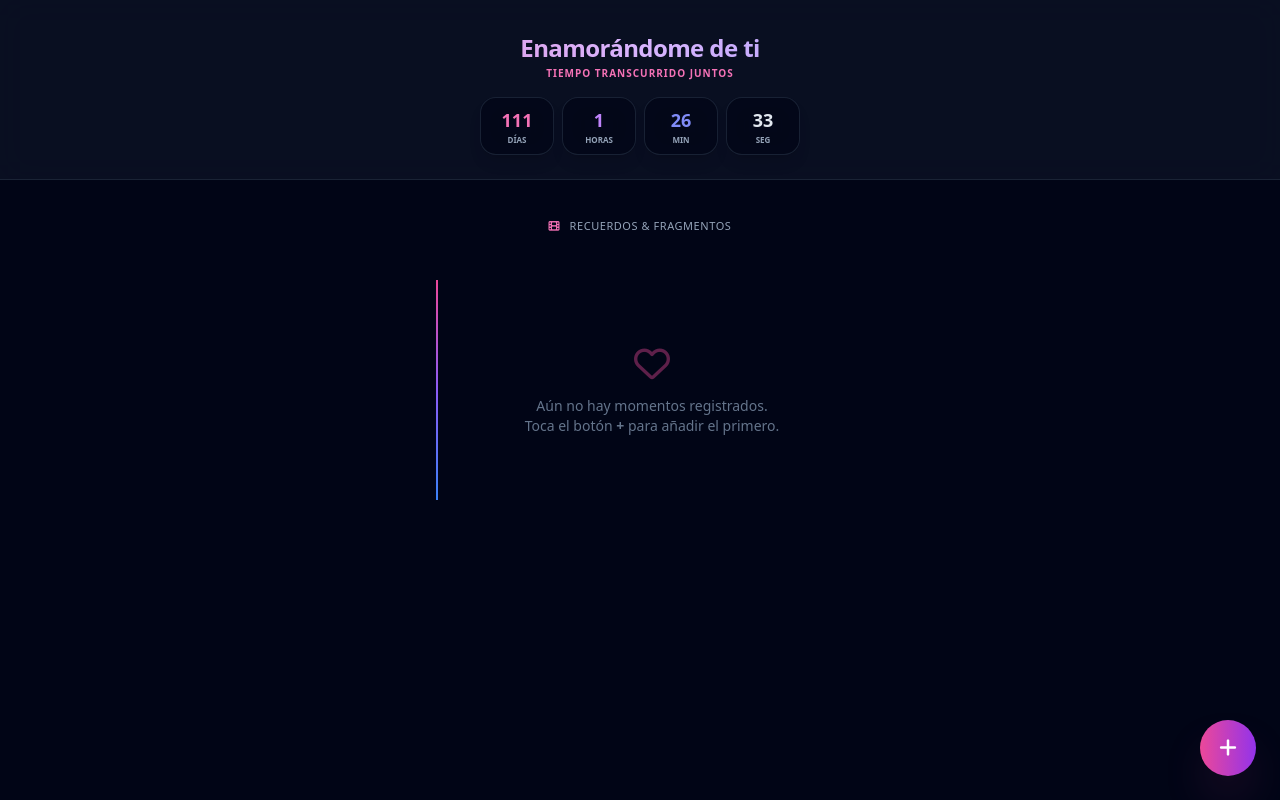
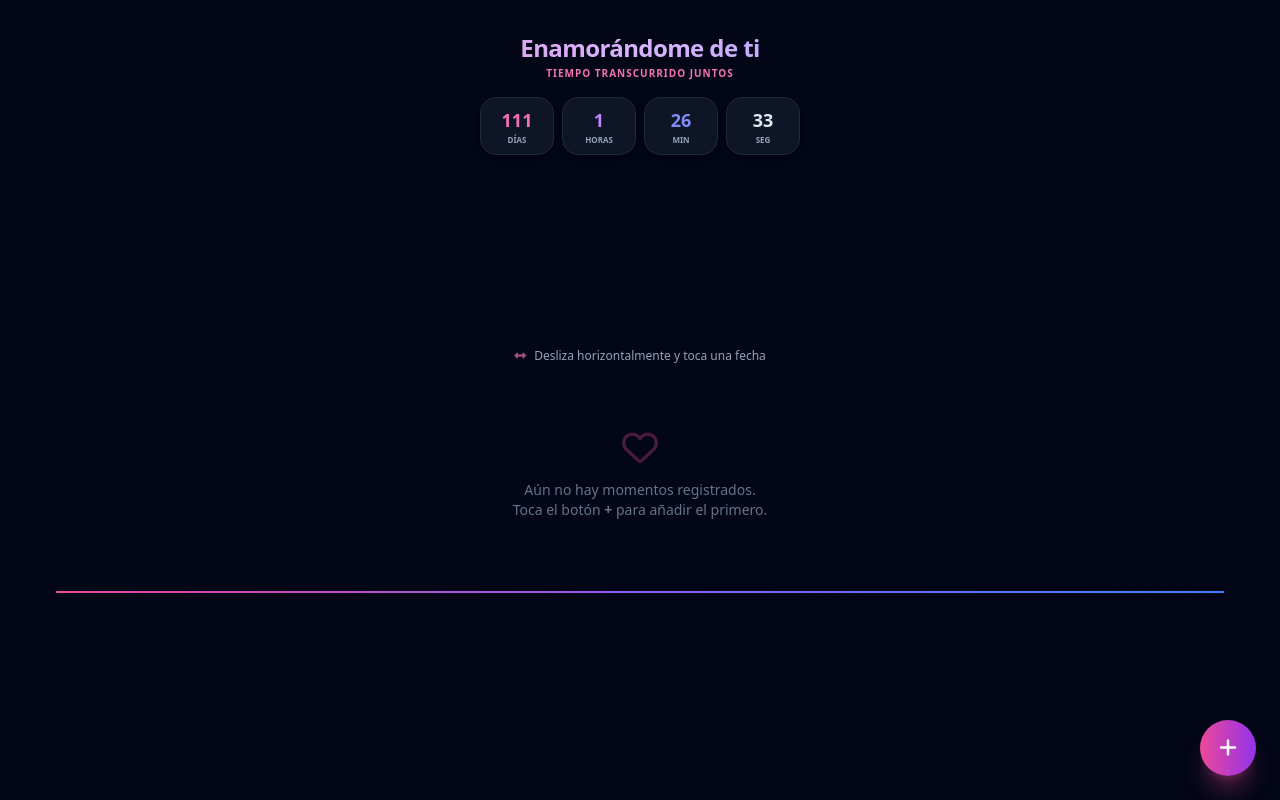
Before and after one commit to hornernest/enamorandome-de-ti, a Flask app: page / in a window 1280 px wide. Run offline with Flask 3, Linux system fonts and the light colour scheme; the visitor is signed in with stand-in values (Sample User, id 1); data that the repository does not hold is empty; some libraries are stand-ins or nearby versions.

Commit message:
Update index.html

```diff
--- a/templates/index.html
+++ b/templates/index.html
@@ -7,77 +7,45 @@
   <script src="https://cdn.tailwindcss.com"></script>
   <link href="https://cdnjs.cloudflare.com/ajax/libs/font-awesome/6.4.0/css/all.min.css" rel="stylesheet">
   <style>
-    /* Efecto Ken Burns / Video para el fondo animado */
-    @keyframes kenburns {
-      0% { transform: scale(1) translate(0, 0); opacity: 0; }
-      15% { opacity: 0.35; }
-      85% { opacity: 0.35; }
-      100% { transform: scale(1.15) translate(-10px, -15px); opacity: 0; }
+    /* Ocultar scrollbar pero permitir scroll fluido */
+    .no-scrollbar::-webkit-scrollbar {
+      display: none;
+    }
+    .no-scrollbar {
+      -ms-overflow-style: none;
+      scrollbar-width: none;
     }
 
-    .slide-bg {
-      position: absolute;
-      inset: 0;
-      background-size: cover;
-      background-position: center;
-      animation: kenburns 18s infinite ease-in-out;
-      opacity: 0;
+    /* Línea horizontal central */
+    .horizontal-timeline-track {
+      position: relative;
     }
-
-    .slide-1 { animation-delay: 0s; }
-    .slide-2 { animation-delay: 4.5s; }
-    .slide-3 { animation-delay: 9s; }
-    .slide-4 { animation-delay: 13.5s; }
-
-    /* Cinta de collage deslizante infinita */
-    @keyframes scrollReel {
-      0% { transform: translateX(0); }
-      100% { transform: translateX(-50%); }
-    }
-    .collage-track {
-      display: flex;
-      width: max-content;
-      animation: scrollReel 28s linear infinite;
-    }
-    .collage-track:hover {
-      animation-play-state: paused;
-    }
-
-    .timeline-stem::before {
+    .horizontal-timeline-track::before {
       content: '';
       position: absolute;
-      left: 1.25rem;
-      top: 0;
-      bottom: 0;
-      width: 2px;
-      background: linear-gradient(to bottom, #ec4899, #8b5cf6, #3b82f6);
+      top: 50%;
+      left: 2rem;
+      right: 2rem;
+      height: 2px;
+      background: linear-gradient(90deg, #ec4899, #8b5cf6, #3b82f6);
+      transform: translateY(-50%);
+      z-index: 0;
     }
   </style>
 </head>
-<body class="bg-slate-950 text-slate-100 min-h-screen pb-28 font-sans overflow-x-hidden relative selection:bg-pink-500 selection:text-white">
+<body class="bg-slate-950 text-slate-100 min-h-screen font-sans selection:bg-pink-500 selection:text-white flex flex-col justify-between overflow-x-hidden">
 
-  <!-- FONDO TIPO VIDEO / CROSSFADE FLOTANTE -->
-  <div class="fixed inset-0 pointer-events-none z-0 overflow-hidden">
-    <!-- Reemplaza los enlaces por URLs de tus fotos o mantenlas de fondo atmosférico -->
-    <div id="bg-slide1" class="slide-bg slide-1 filter blur-[1px]"></div>
-    <div id="bg-slide2" class="slide-bg slide-2 filter blur-[1px]"></div>
-    <div id="bg-slide3" class="slide-bg slide-3 filter blur-[1px]"></div>
-    <div id="bg-slide4" class="slide-bg slide-4 filter blur-[1px]"></div>
-    <!-- Capa de oscurecimiento y viñeta para lectura impecable -->
-    <div class="absolute inset-0 bg-slate-950/85 backdrop-blur-[2px]"></div>
-  </div>
-
-  <!-- PANTALLA DE ACCESO (LOGIN) -->
   {% if not logged_in %}
-  <div class="fixed inset-0 bg-slate-950/90 backdrop-blur-md flex items-center justify-center p-6 z-50">
-    <div class="bg-slate-900/90 border border-slate-800/80 rounded-3xl p-8 max-w-sm w-full text-center shadow-2xl shadow-pink-500/10 backdrop-blur-xl">
+  <!-- PANTALLA LOGIN -->
+  <div class="fixed inset-0 bg-slate-950/95 flex items-center justify-center p-6 z-50">
+    <div class="bg-slate-900 border border-slate-800 rounded-3xl p-8 max-w-sm w-full text-center shadow-2xl">
       <div class="w-16 h-16 mx-auto mb-4 bg-pink-500/10 text-pink-400 rounded-full flex items-center justify-center text-2xl shadow-inner border border-pink-500/20">
         <i class="fas fa-heart animate-pulse"></i>
       </div>
       <h1 class="text-2xl font-black bg-clip-text text-transparent bg-gradient-to-r from-pink-400 via-purple-300 to-indigo-400 mb-2">
         Enamorándome de ti
       </h1>
-      <p class="text-xs text-slate-400 mb-6">Un viaje por cada momento juntos.</p>
+      <p class="text-xs text-slate-400 mb-6">Nuestro viaje en el tiempo.</p>
 
       {% if error %}
         <p class="text-red-400 text-xs mb-4 bg-red-950/50 border border-red-800/50 py-2 px-3 rounded-xl">{{ error }}</p>
@@ -85,124 +53,135 @@
 
       <form action="/login" method="POST" class="space-y-4">
         <input type="password" name="password" required placeholder="Contraseña de pareja"
-               class="w-full bg-slate-950/80 border border-slate-800 rounded-2xl px-4 py-3 text-center text-sm text-white focus:outline-none focus:border-pink-500 placeholder-slate-600 shadow-inner">
-        <button type="submit" class="w-full bg-gradient-to-r from-pink-500 to-purple-600 hover:from-pink-600 hover:to-purple-700 py-3.5 rounded-2xl font-semibold text-white shadow-lg shadow-pink-500/25 active:scale-95 transition-all">
-          Descubrir nuestros momentos
+               class="w-full bg-slate-950 border border-slate-800 rounded-2xl px-4 py-3 text-center text-sm text-white focus:outline-none focus:border-pink-500 placeholder-slate-600">
+        <button type="submit" class="w-full bg-gradient-to-r from-pink-500 to-purple-600 py-3.5 rounded-2xl font-semibold text-white shadow-lg shadow-pink-500/20 active:scale-95 transition-all">
+          Abrir historia
         </button>
       </form>
     </div>
   </div>
   {% else %}
 
-  <!-- CONTENIDO PRINCIPAL (Z-INDEX 10 PARA QUEDAR SOBRE EL FONDO) -->
-  <div class="relative z-10">
-
-    <!-- HEADER CON CONTADOR -->
-    <header class="pt-8 pb-6 px-4 text-center bg-slate-900/60 backdrop-blur-lg border-b border-slate-800/80 sticky top-0 z-30">
+  <!-- ENCABEZADO Y CONTADOR -->
+  <header class="pt-8 pb-4 px-4 text-center">
     <h1 class="text-2xl font-black tracking-tight bg-clip-text text-transparent bg-gradient-to-r from-pink-400 via-purple-300 to-indigo-400">
       Enamorándome de ti
     </h1>
     <p class="text-[10px] text-pink-400 font-semibold tracking-widest uppercase mt-0.5">Tiempo transcurrido juntos</p>
 
-      <!-- Contador en Tiempo Real -->
     <div class="grid grid-cols-4 gap-2 max-w-xs mx-auto mt-4">
-        <div class="bg-slate-950/80 border border-slate-800/80 rounded-2xl p-2 shadow-lg backdrop-blur-md">
+      <div class="bg-slate-900/90 border border-slate-800 rounded-2xl p-2 shadow-md">
         <span id="days" class="text-lg font-black text-pink-400">0</span>
         <span class="block text-[8px] text-slate-400 uppercase font-semibold">Días</span>
       </div>
-        <div class="bg-slate-950/80 border border-slate-800/80 rounded-2xl p-2 shadow-lg backdrop-blur-md">
+      <div class="bg-slate-900/90 border border-slate-800 rounded-2xl p-2 shadow-md">
         <span id="hours" class="text-lg font-black text-purple-400">0</span>
         <span class="block text-[8px] text-slate-400 uppercase font-semibold">Horas</span>
       </div>
-        <div class="bg-slate-950/80 border border-slate-800/80 rounded-2xl p-2 shadow-lg backdrop-blur-md">
+      <div class="bg-slate-900/90 border border-slate-800 rounded-2xl p-2 shadow-md">
         <span id="minutes" class="text-lg font-black text-indigo-400">0</span>
         <span class="block text-[8px] text-slate-400 uppercase font-semibold">Min</span>
       </div>
-        <div class="bg-slate-950/80 border border-slate-800/80 rounded-2xl p-2 shadow-lg backdrop-blur-md">
+      <div class="bg-slate-900/90 border border-slate-800 rounded-2xl p-2 shadow-md">
         <span id="seconds" class="text-lg font-black text-slate-200">0</span>
         <span class="block text-[8px] text-slate-400 uppercase font-semibold">Seg</span>
       </div>
     </div>
   </header>
 
-    <!-- CARROUSEL / REEL DE COLLAGE VIVO (CINTA INTERACTIVA) -->
-    <section class="mt-6 overflow-hidden py-2 mask-radial">
-      <div class="text-center mb-3">
-        <span class="text-[11px] font-medium tracking-wider text-slate-400 uppercase">
-          <i class="fas fa-film mr-1.5 text-pink-400"></i> Recuerdos & Fragmentos
+  <!-- LÍNEA DE TIEMPO HORIZONTAL -->
+  <main class="my-auto py-12 px-6">
+    <div class="text-center mb-6">
+      <span class="text-xs text-slate-400 flex items-center justify-center gap-2">
+        <i class="fas fa-arrows-alt-h text-pink-400 animate-pulse"></i> Desliza horizontalmente y toca una fecha
       </span>
     </div>
 
-      <div class="collage-track gap-3 px-3" id="collageReel">
-        <!-- Tarjetas dinámicas del collage -->
-        {% for memory in memories %}
-          {% if memory.photo %}
-            <div class="w-36 h-48 rounded-2xl overflow-hidden border border-slate-700/60 shadow-xl flex-shrink-0 relative group transform hover:scale-105 transition-transform duration-300">
-              <img src="{{ memory.photo }}" class="w-full h-full object-cover">
-              <div class="absolute inset-0 bg-gradient-to-t from-slate-950 via-transparent to-transparent opacity-80"></div>
-              <span class="absolute bottom-2 left-2 text-[10px] font-semibold text-white truncate max-w-[120px]">
-                {{ memory.title }}
-              </span>
-            </div>
-          {% endif %}
-        {% endfor %}
-      </div>
-    </section>
-
-    <!-- LÍNEA DE TIEMPO CRONOLÓGICA -->
-    <main class="max-w-md mx-auto px-4 mt-6 relative timeline-stem">
     {% if not memories %}
-        <div class="text-center py-16 text-slate-500 pl-6">
-          <i class="far fa-heart text-4xl mb-3 text-pink-500/40"></i>
+      <div class="text-center py-10 text-slate-500">
+        <i class="far fa-heart text-4xl mb-3 text-pink-500/30"></i>
         <p class="text-sm">Aún no hay momentos registrados.<br>Toca el botón <b>+</b> para añadir el primero.</p>
       </div>
     {% endif %}
 
+    <!-- Contenedor con Scroll Horizontal -->
+    <div class="overflow-x-auto no-scrollbar py-8 px-8 flex items-center horizontal-timeline-track space-x-12 cursor-grab active:cursor-grabbing">
       {% for memory in memories %}
-        <div class="relative pl-10 mb-8 group">
-          <div class="absolute left-[0.85rem] top-2 w-3.5 h-3.5 rounded-full bg-pink-500 border-4 border-slate-950 group-hover:scale-125 transition-transform duration-300"></div>
+        <div class="flex-shrink-0 flex flex-col items-center relative z-10 group">
 
-          <div class="bg-slate-900/80 backdrop-blur-md border border-slate-800/80 rounded-3xl overflow-hidden shadow-2xl hover:border-pink-500/40 transition-all relative">
+          <!-- FECHA RESALTADA EN ROSA (BOTÓN INTERACTIVO) -->
+          <button onclick='openDetailModal({{ memory|tojson }})'
+                  class="mb-3 px-3 py-1 rounded-full bg-pink-500/15 border border-pink-500/40 text-pink-400 hover:bg-pink-500 hover:text-white transition-all shadow-md shadow-pink-500/10 font-bold text-xs tracking-wider group-hover:scale-110">
+            {{ memory.date }}
+          </button>
 
-            <!-- Botón de Borrar -->
-            <form action="/delete/{{ memory.id }}" method="POST" onsubmit="return confirm('¿Seguro que deseas eliminar este recuerdo?');" class="absolute top-3 right-3 z-20">
-              <button type="submit" class="w-8 h-8 rounded-full bg-slate-950/70 backdrop-blur-md text-slate-400 hover:text-red-400 flex items-center justify-center transition-colors">
-                <i class="fas fa-trash-alt text-xs"></i>
+          <!-- ÍCONO PEQUEÑO EN LA LÍNEA -->
+          <button onclick='openDetailModal({{ memory|tojson }})'
+                  class="w-5 h-5 rounded-full bg-pink-500 border-2 border-slate-950 ring-4 ring-slate-900 group-hover:ring-pink-500/50 group-hover:scale-125 transition-all flex items-center justify-center shadow-lg">
+          </button>
+
+          <!-- TÍTULO CORTO ABAJO -->
+          <span class="mt-3 text-[11px] font-medium text-slate-300 max-w-[100px] truncate text-center group-hover:text-pink-300">
+            {{ memory.title }}
+          </span>
+        </div>
+      {% endfor %}
+    </div>
+  </main>
+
+  <!-- BOTÓN FLOTANTE (+) PARA AGREGAR RECUERDO -->
+  <button onclick="document.getElementById('modalAdd').classList.remove('hidden')"
+          class="fixed bottom-6 right-6 w-14 h-14 bg-gradient-to-r from-pink-500 to-purple-600 rounded-full flex items-center justify-center text-white shadow-xl shadow-pink-500/30 active:scale-95 transition-all z-40">
+    <i class="fas fa-plus text-xl"></i>
+  </button>
+
+  <!-- MODAL 1: DETALLE DEL RECUERDO (FOTO, FECHA, HISTORIA Y ACCIONES) -->
+  <div id="modalDetail" class="fixed inset-0 bg-black/85 backdrop-blur-md z-50 flex items-center justify-center p-4 hidden">
+    <div class="bg-slate-900 border border-slate-800 w-full max-w-sm rounded-3xl overflow-hidden shadow-2xl relative animate-fade-in">
+
+      <!-- Botón Cerrar -->
+      <button onclick="document.getElementById('modalDetail').classList.add('hidden')" class="absolute top-3 right-3 z-30 w-8 h-8 rounded-full bg-slate-950/70 text-slate-300 flex items-center justify-center hover:text-white">
+        <i class="fas fa-times"></i>
+      </button>
+
+      <!-- Foto -->
+      <div id="detailPhotoContainer" class="w-full h-64 bg-slate-950 overflow-hidden hidden">
+        <img id="detailPhoto" src="" class="w-full h-full object-cover">
+      </div>
+
+      <!-- Contenido -->
+      <div class="p-5">
+        <div class="flex items-center justify-between mb-2">
+          <span id="detailDate" class="text-xs font-bold px-2.5 py-0.5 rounded-full bg-pink-500/20 text-pink-400 border border-pink-500/30"></span>
+
+          <!-- Acciones: Editar y Eliminar -->
+          <div class="flex items-center space-x-2">
+            <!-- Botón Editar -->
+            <button id="btnEditMemory" class="text-slate-400 hover:text-pink-400 text-xs px-2 py-1 rounded-lg bg-slate-800">
+              <i class="fas fa-pen mr-1"></i> Editar
+            </button>
+
+            <!-- Botón Eliminar -->
+            <form id="formDelete" method="POST" onsubmit="return confirm('¿Seguro que deseas eliminar este recuerdo?');">
+              <button type="submit" class="text-slate-400 hover:text-red-400 text-xs px-2 py-1 rounded-lg bg-slate-800">
+                <i class="fas fa-trash-alt"></i>
               </button>
             </form>
+          </div>
+        </div>
 
-            {% if memory.photo %}
-              <div class="w-full max-h-80 overflow-hidden bg-slate-950">
-                <img src="{{ memory.photo }}" alt="{{ memory.title }}" class="w-full h-full object-cover">
-              </div>
-            {% endif %}
-
-            <div class="p-5">
-              <span class="inline-block text-[11px] font-semibold px-2.5 py-0.5 rounded-full bg-pink-500/10 text-pink-400 mb-2 border border-pink-500/20">
-                {{ memory.date }}
-              </span>
-              <h2 class="text-lg font-bold text-white mb-1.5 pr-8">{{ memory.title }}</h2>
-              {% if memory.story %}
-                <p class="text-slate-300 text-sm leading-relaxed whitespace-pre-line">{{ memory.story }}</p>
-              {% endif %}
+        <h2 id="detailTitle" class="text-lg font-bold text-white mb-2"></h2>
+        <p id="detailStory" class="text-slate-300 text-xs leading-relaxed whitespace-pre-line max-h-40 overflow-y-auto pr-1"></p>
       </div>
     </div>
   </div>
-      {% endfor %}
-    </main>
 
-    <!-- BOTÓN FLOTANTE (+) -->
-    <button onclick="document.getElementById('modal').classList.remove('hidden')"
-            class="fixed bottom-6 right-6 w-14 h-14 bg-gradient-to-r from-pink-500 to-purple-600 rounded-full flex items-center justify-center text-white shadow-2xl shadow-pink-500/30 active:scale-95 transition-all z-40">
-      <i class="fas fa-plus text-xl"></i>
-    </button>
-
-    <!-- MODAL PARA NUEVO MOMENTO -->
-    <div id="modal" class="fixed inset-0 bg-black/80 backdrop-blur-sm z-50 flex items-end sm:items-center justify-center hidden">
+  <!-- MODAL 2: AGREGAR RECUERDO -->
+  <div id="modalAdd" class="fixed inset-0 bg-black/80 backdrop-blur-sm z-50 flex items-end sm:items-center justify-center hidden">
     <div class="bg-slate-900 border border-slate-800 w-full sm:max-w-md rounded-t-3xl sm:rounded-3xl p-6 shadow-2xl">
       <div class="flex justify-between items-center mb-4">
         <h3 class="text-lg font-bold text-white">Nuevo Momento</h3>
-          <button onclick="document.getElementById('modal').classList.add('hidden')" class="text-slate-400 hover:text-white p-2">
+        <button onclick="document.getElementById('modalAdd').classList.add('hidden')" class="text-slate-400 hover:text-white p-2">
           <i class="fas fa-times text-xl"></i>
         </button>
       </div>
@@ -225,7 +204,7 @@
         </div>
         <div>
           <label class="block text-xs text-slate-400 mb-1">Anécdota / Historia</label>
-            <textarea name="story" rows="3" placeholder="¿Qué recuerdas o sentiste ese día?"
+          <textarea name="story" rows="3" placeholder="¿Qué sentiste ese día?"
                     class="w-full bg-slate-950 border border-slate-800 rounded-xl px-4 py-2.5 text-sm text-white focus:outline-none focus:border-pink-500"></textarea>
         </div>
         <button type="submit" class="w-full bg-gradient-to-r from-pink-500 to-purple-600 hover:from-pink-600 hover:to-purple-700 py-3 rounded-2xl font-semibold text-white shadow-lg transition-all">
@@ -235,10 +214,46 @@
     </div>
   </div>
 
+  <!-- MODAL 3: MODIFICAR / EDITAR RECUERDO -->
+  <div id="modalEdit" class="fixed inset-0 bg-black/80 backdrop-blur-sm z-50 flex items-end sm:items-center justify-center hidden">
+    <div class="bg-slate-900 border border-slate-800 w-full sm:max-w-md rounded-t-3xl sm:rounded-3xl p-6 shadow-2xl">
+      <div class="flex justify-between items-center mb-4">
+        <h3 class="text-lg font-bold text-white">Editar Momento</h3>
+        <button onclick="document.getElementById('modalEdit').classList.add('hidden')" class="text-slate-400 hover:text-white p-2">
+          <i class="fas fa-times text-xl"></i>
+        </button>
+      </div>
+
+      <form id="formEdit" method="POST" enctype="multipart/form-data" class="space-y-4">
+        <div>
+          <label class="block text-xs text-slate-400 mb-1">Título del momento</label>
+          <input type="text" id="editTitle" name="title" required
+                 class="w-full bg-slate-950 border border-slate-800 rounded-xl px-4 py-2.5 text-sm text-white focus:outline-none focus:border-pink-500">
+        </div>
+        <div>
+          <label class="block text-xs text-slate-400 mb-1">Fecha</label>
+          <input type="date" id="editDate" name="date_event" required
+                 class="w-full bg-slate-950 border border-slate-800 rounded-xl px-4 py-2.5 text-sm text-white focus:outline-none focus:border-pink-500">
+        </div>
+        <div>
+          <label class="block text-xs text-slate-400 mb-1">Cambiar Foto (opcional)</label>
+          <input type="file" name="photo" accept="image/*"
+                 class="w-full text-xs text-slate-400 file:mr-3 file:py-2 file:px-4 file:rounded-xl file:border-0 file:text-xs file:font-semibold file:bg-pink-500/10 file:text-pink-400">
+        </div>
+        <div>
+          <label class="block text-xs text-slate-400 mb-1">Anécdota / Historia</label>
+          <textarea id="editStory" name="story" rows="3"
+                    class="w-full bg-slate-950 border border-slate-800 rounded-xl px-4 py-2.5 text-sm text-white focus:outline-none focus:border-pink-500"></textarea>
+        </div>
+        <button type="submit" class="w-full bg-gradient-to-r from-pink-500 to-purple-600 hover:from-pink-600 hover:to-purple-700 py-3 rounded-2xl font-semibold text-white shadow-lg transition-all">
+          Actualizar recuerdo
+        </button>
+      </form>
+    </div>
   </div>
 
   <script>
-    // Fecha de inicio: 19 de junio de 2026 a las 16:37
+    // Contador Infinito
     const START_DATE = new Date('2026-06-19T16:37:00');
 
     function updateCounter() {
@@ -258,23 +273,39 @@
         document.getElementById('seconds').innerText = seconds;
       }
     }
-
     setInterval(updateCounter, 1000);
     updateCounter();
 
-    // Alimentar automáticamente el fondo en video con las fotos que suban
-    document.addEventListener("DOMContentLoaded", function() {
-      const images = Array.from(document.querySelectorAll('#collageReel img')).map(img => img.src);
-      if (images.length > 0) {
-        const bgs = ['bg-slide1', 'bg-slide2', 'bg-slide3', 'bg-slide4'];
-        bgs.forEach((id, index) => {
-          const el = document.getElementById(id);
-          if (el) {
-            const photoUrl = images[index % images.length];
-            el.style.backgroundImage = `url('${photoUrl}')`;
+    // Abrir Modal de Detalle
+    let currentMemory = null;
+    function openDetailModal(memory) {
+      currentMemory = memory;
+      document.getElementById('detailTitle').innerText = memory.title;
+      document.getElementById('detailDate').innerText = memory.date;
+      document.getElementById('detailStory').innerText = memory.story || 'Sin historia añadida.';
+
+      const photoContainer = document.getElementById('detailPhotoContainer');
+      const photoEl = document.getElementById('detailPhoto');
+      if (memory.photo) {
+        photoEl.src = memory.photo;
+        photoContainer.classList.remove('hidden');
+      } else {
+        photoContainer.classList.add('hidden');
       }
-        });
+
+      document.getElementById('formDelete').action = '/delete/' + memory.id;
+      document.getElementById('modalDetail').classList.remove('hidden');
     }
+
+    // Configurar Modal de Edición
+    document.getElementById('btnEditMemory').addEventListener('click', () => {
+      if (!currentMemory) return;
+      document.getElementById('modalDetail').classList.add('hidden');
+      document.getElementById('editTitle').value = currentMemory.title;
+      document.getElementById('editDate').value = currentMemory.date;
+      document.getElementById('editStory').value = currentMemory.story || '';
+      document.getElementById('formEdit').action = '/edit/' + currentMemory.id;
+      document.getElementById('modalEdit').classList.remove('hidden');
     });
   </script>
   {% endif %}
```
Lines whose indentation alone changed are shown as unchanged.
